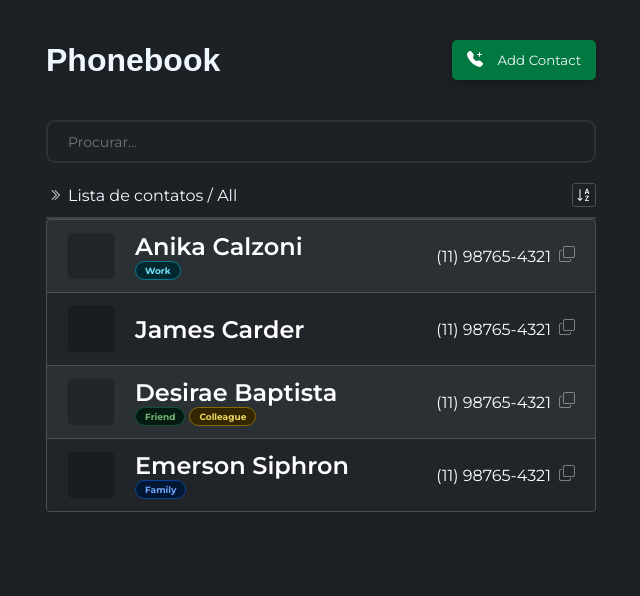
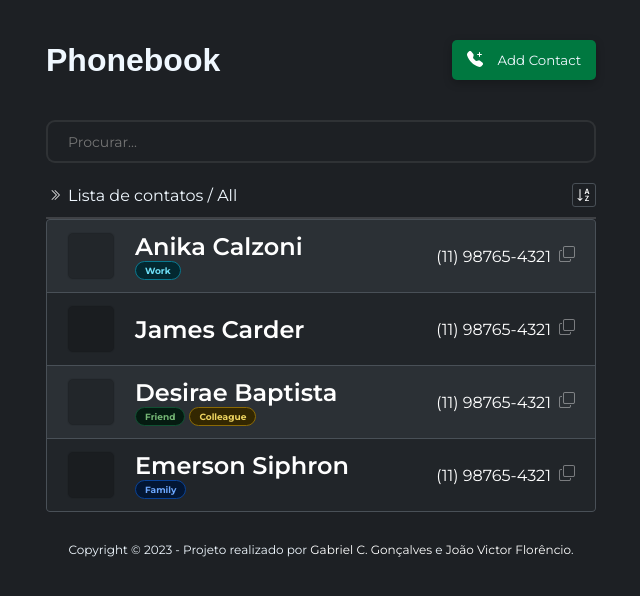
Before and after one commit to JoaoVictor-FA/Lab-web, a React (Create React App) app in the folder front-end/phonebook/: page / in a window 1280 px wide. Shown: the top 596 px of the page, without its empty margins (319-959 px from the left). Built offline with nearby package versions, Linux system fonts and the light colour scheme; a web font is replaced by a local one.

Commit message:
Front-end: Adicionado o footer e uns ajustes no css dos elementos 'clicaveis'

```diff
--- a/front-end/phonebook/src/App.tsx
+++ b/front-end/phonebook/src/App.tsx
@@ -6,6 +6,7 @@ import AlphabetAZ from "./assets/imagens/sort-alpha-down.svg";
 import AlphabetZA from "./assets/imagens/sort-alpha-up.svg";
 import DoubleArrow from "./assets/imagens/chevron-double-right.svg";
 import Search from "./components/Search";
+import Footer from "./components/Footer";
 import List from "./components/ContactList";
 import Style from "./App.module.css";
 
@@ -79,7 +80,9 @@ function App() {
         </>
 
       </section>
-      <footer></footer>
+      <>
+        <Footer/>
+      </>
     </main>
   );
 }
--- /dev/null
+++ b/front-end/phonebook/src/components/Footer.tsx
@@ -0,0 +1,11 @@
+import Style from "./style-components/Footer.module.css";
+
+function Footer (){
+    return(
+        <footer className={Style.footer}>
+            <p>Copyright &copy; 2023 - Projeto realizado por <a href="https://github.com/elcarvalhogoncalves" target="_blank">Gabriel C. Gonçalves</a> e  <a href="https://github.com/JoaoVictor-FA" target="_blank">João Victor Florêncio</a>.</p>
+        </footer>
+    )
+}
+
+export default Footer
--- a/front-end/phonebook/src/components/style-components/ContactItem.module.css
+++ b/front-end/phonebook/src/components/style-components/ContactItem.module.css
@@ -5,12 +5,13 @@
     justify-content: space-between;
     align-items: center;
     padding-inline: 20px;
-    cursor: pointer;
+    /* cursor: pointer; */
 }
 
 figure {
     display: flex;
     align-items: center;
+    cursor: pointer;
 }
 .perfil {
     display: flex;
@@ -23,6 +24,7 @@ figure {
     font-size: 24px;
     font-style: normal;
     font-weight: 600;
+    cursor: pointer;
 }
 .number {
     display: flex;
@@ -39,6 +41,7 @@ figure {
 }
 .number i {
     opacity: .4;
+    cursor: pointer;
 }
 
 .order_even {
--- /dev/null
+++ b/front-end/phonebook/src/components/style-components/Footer.module.css
@@ -0,0 +1,13 @@
+.footer {
+    padding-block: 30px;
+    color: aliceblue;
+    font-size: 12px;
+}
+
+a {
+    color: #fff;
+    text-decoration: none;
+}
+a:hover{
+    text-decoration: underline;
+}
--- a/front-end/phonebook/src/components/style-components/Tag.module.css
+++ b/front-end/phonebook/src/components/style-components/Tag.module.css
@@ -6,6 +6,7 @@
     font-weight: 700;
     border-radius: 999px;
     text-transform: capitalize;
+    cursor: pointer;
 }
 
 .work {
```
